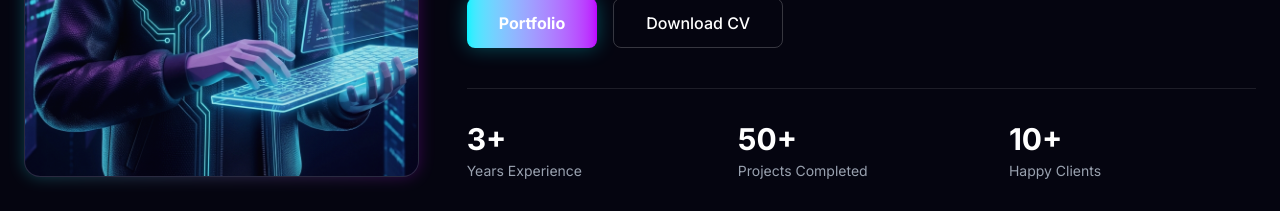
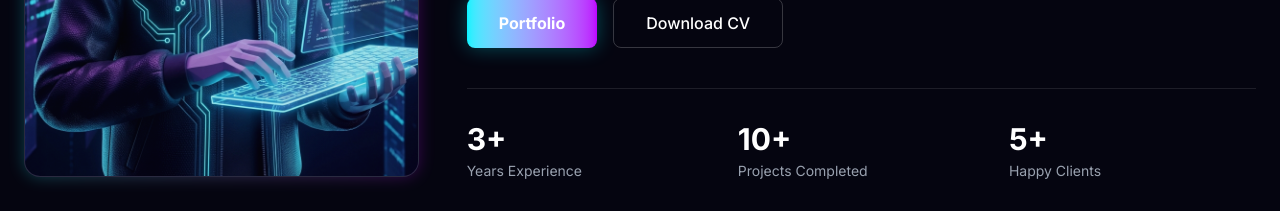
Before and after one commit to Swapnil27012000/resume, a Next.js app: page / in a window 1280 px wide. Shown: the part 1200-1411 px from the top of the page. Built offline with nearby package versions, Linux system fonts and the light colour scheme.

Commit message:
update about

```diff
--- a/src/components/About.tsx
+++ b/src/components/About.tsx
@@ -64,11 +64,11 @@ export const About = () => {
                                 <p className="text-sm text-gray-400">Years Experience</p>
                             </div>
                             <div>
-                                <h3 className="text-3xl font-bold text-white mb-1">50+</h3>
+                                <h3 className="text-3xl font-bold text-white mb-1">10+</h3>
                                 <p className="text-sm text-gray-400">Projects Completed</p>
                             </div>
                             <div>
-                                <h3 className="text-3xl font-bold text-white mb-1">10+</h3>
+                                <h3 className="text-3xl font-bold text-white mb-1">5+</h3>
                                 <p className="text-sm text-gray-400">Happy Clients</p>
                             </div>
                         </div>
```
